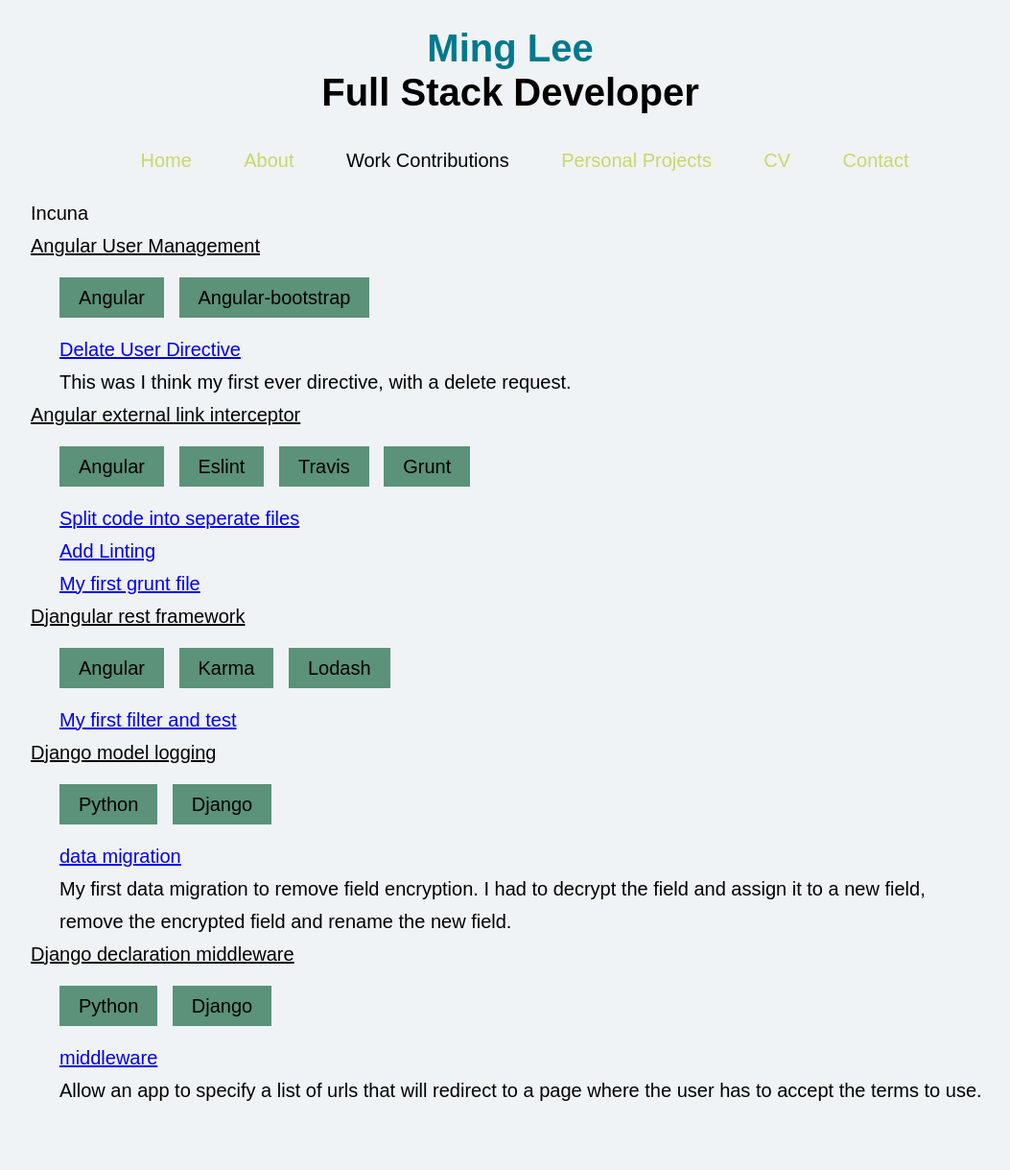
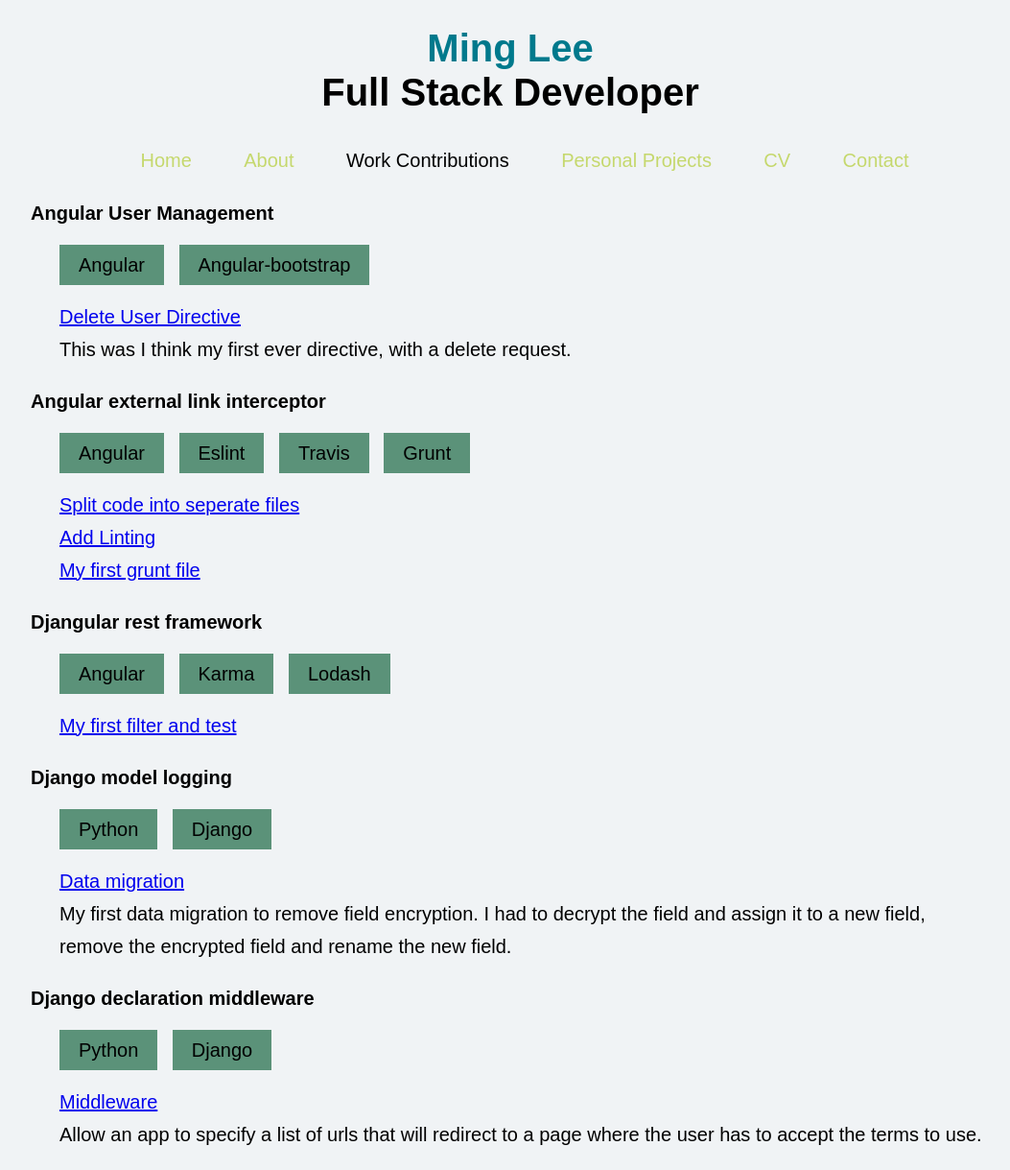
Before and after one commit to MingLee02/MingLee02.github.io, a Jekyll site: the page built from work/index.md, in a window 1280 px wide. Shown: the whole page at 96% size, without its empty margins (108-1161 px from the left). Built offline with Jekyll 4.4.1, drawn with Linux system fonts in a browser that asks for light colours; before the commit the page ends 1153 px from its top, so only the background shows below that.

Commit message:
Site Ammends.

```diff
--- a/_sass/_portfolio.sass
+++ b/_sass/_portfolio.sass
@@ -1,11 +1,10 @@
 #work,
 #personal
 
-.project-heading
-    text-decoration: underline
-
 .project-description
-    margin-left: 30px
+    margin:
+        left: 30px
+        bottom: 20px
 
 .skill-list
     margin-left: -10px
--- a/work/index.md
+++ b/work/index.md
@@ -4,20 +4,17 @@ bodyid: work
 title: My work contributions.
 ---
 
-
-<p>Incuna</p>
-
-<p class="project-heading">Angular User Management</p>
+<p><strong>Angular User Management</strong></p>
 <ul class="skill-list">
 	<li>Angular</li>
 	<li>Angular-bootstrap</li>
 </ul>
 <div class="project-description">
-	<p><a href="https://github.com/incuna/angular-user-management/pull/8/files">Delate User Directive</a></p>
+	<p><a href="https://github.com/incuna/angular-user-management/pull/8/files">Delete User Directive</a></p>
 	This was I think my first ever directive, with a delete request.
 </div>
 
-<p class="project-heading">Angular external link interceptor</p>
+<p><strong>Angular external link interceptor</strong></p>
 <ul class="skill-list">
 	<li>Angular</li>
 	<li>Eslint</li>
@@ -30,7 +27,7 @@ title: My work contributions.
 	<p><a href="https://github.com/incuna/angular-external-link-interceptor/blob/master/Gruntfile.js">My first grunt file</a></p>
 </div>
 
-<p class="project-heading">Djangular rest framework</p>
+<p><strong>Djangular rest framework</strong></p>
 <ul class="skill-list">
 	<li>Angular</li>
 	<li>Karma</li>
@@ -40,25 +37,24 @@ title: My work contributions.
 	<a href="https://github.com/incuna/djangular-rest-framework/pull/20/files">My first filter and test</a>
 </div>
 
-<p class="project-heading">Django model logging</p>
+<p><strong>Django model logging</strong></p>
 <ul class="skill-list">
 	<li>Python</li>
 	<li>Django</li>
 </ul>
 <div class="project-description">
-	<p><a href="https://github.com/incuna/django-model-logging/pull/3/files">data migration</a></p>
+	<p><a href="https://github.com/incuna/django-model-logging/pull/3/files">Data migration</a></p>
 
 	My first data migration to remove field encryption. I had to decrypt the field and assign it to a new field, remove the encrypted field and rename the new field.
 </div>
 
-
-<p class="project-heading">Django declaration middleware</p>
+<p><strong>Django declaration middleware</strong></p>
 <ul class="skill-list">
 	<li>Python</li>
 	<li>Django</li>
 </ul>
 <div class="project-description">
-	<p><a href="https://github.com/incuna/django-declaration-middleware/commit/45648174ed511946b3601eeaecdc09d8bdb1fefe">middleware</a></p>
+	<p><a href="https://github.com/incuna/django-declaration-middleware/commit/45648174ed511946b3601eeaecdc09d8bdb1fefe">Middleware</a></p>
 
 	Allow an app to specify a list of urls that will redirect to a page where the user has to accept the terms to use.
 </div>
```
Also changed, not shown: about/index.md (+2 -2 lines), personal/index.md (+1 -1 lines).
